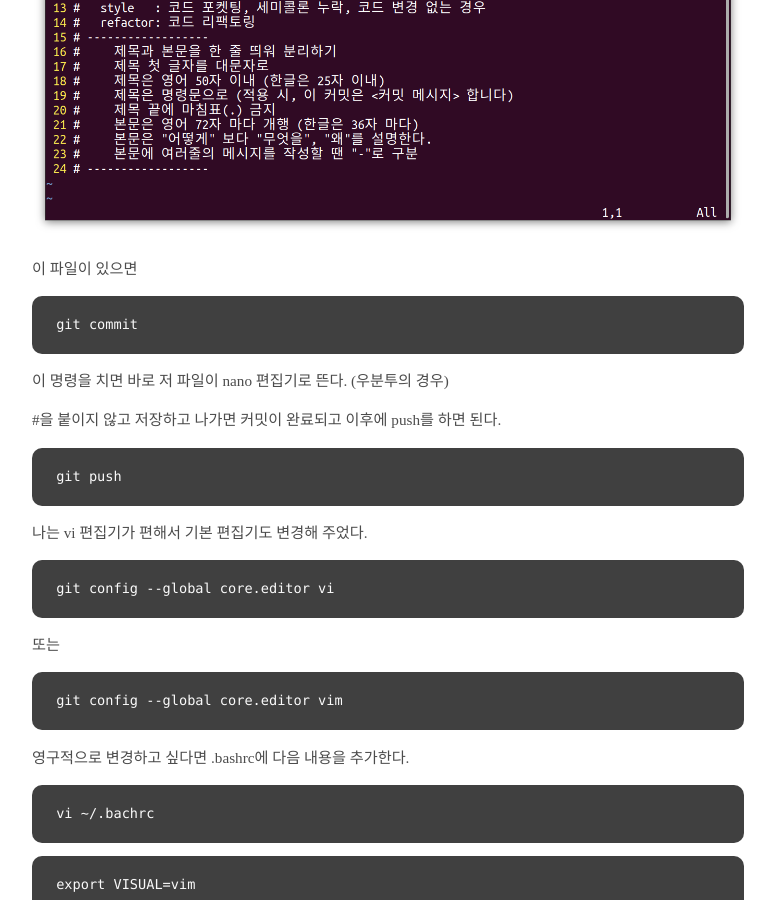
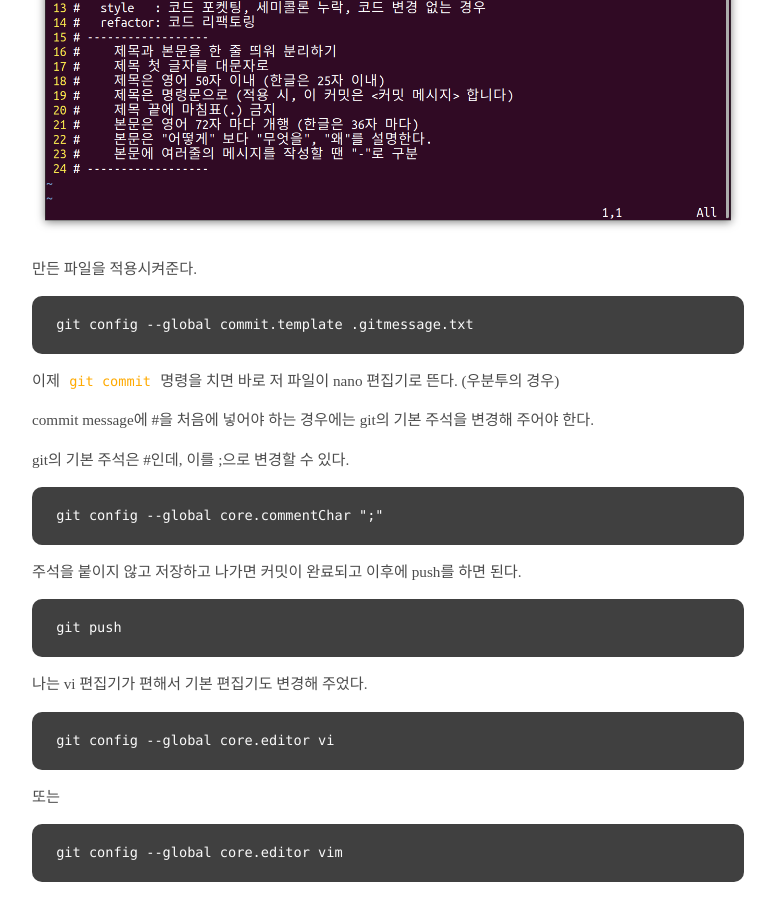
Before and after one commit to ywonchae1/ywonchae1.github.io, a Jekyll site: the page built from _posts/2023-05-05-issueTemplate.md, in a window 1280 px wide and 900 px high, scrolled down 1743 px. Shown: the whole window, without its empty margins (368-1143 px from the left). Built offline with Jekyll 4.4.1, drawn with Linux system fonts in a browser that asks for light colours; some web fonts are replaced.

Commit message:
docs: new post

````diff
--- a/_posts/2023-05-05-issueTemplate.md
+++ b/_posts/2023-05-05-issueTemplate.md
@@ -44,15 +44,23 @@ categories: [dev]
 
     <img src='../attachment/230505/Screenshot_gitmessage.png' weidth='80%' height='80%'>
 
-    이 파일이 있으면
+    만든 파일을 적용시켜준다.
 
     ```
-    git commit
+    git config --global commit.template .gitmessage.txt
     ```
 
-    이 명령을 치면 바로 저 파일이 nano 편집기로 뜬다. (우분투의 경우)
+    이제 `git commit` 명령을 치면 바로 저 파일이 nano 편집기로 뜬다. (우분투의 경우)
 
-    #을 붙이지 않고 저장하고 나가면 커밋이 완료되고 이후에 push를 하면 된다.
+    commit message에 #을 처음에 넣어야 하는 경우에는 git의 기본 주석을 변경해 주어야 한다.
+
+    git의 기본 주석은 #인데, 이를 ;으로 변경할 수 있다.
+
+    ```
+    git config --global core.commentChar ";"
+    ```
+
+    주석을 붙이지 않고 저장하고 나가면 커밋이 완료되고 이후에 push를 하면 된다.
 
     ```
     git push
````
